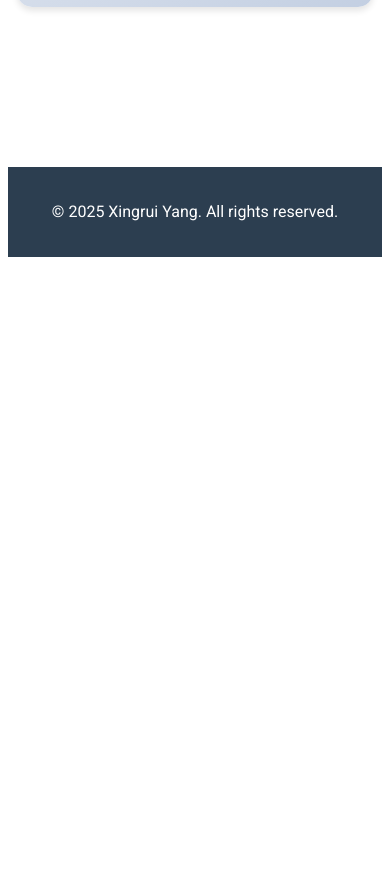
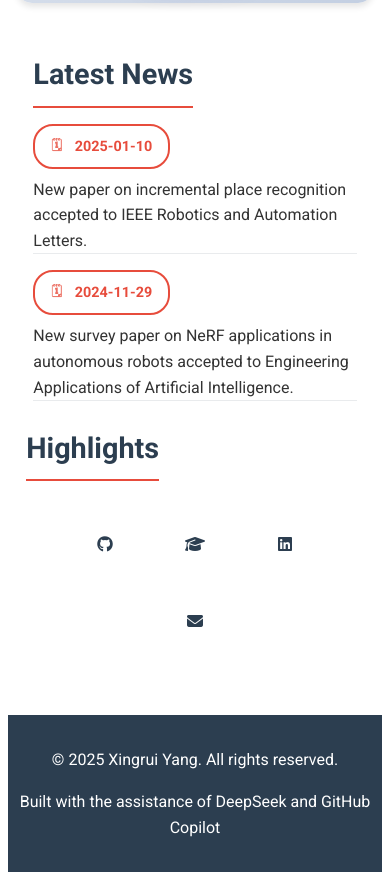
Before and after one commit to xingruiyang/xingruiyang.github.io, a plain HTML site: page index.html in a window 390 px wide. Shown: the part 719-1599 px from the top of the page. Before the commit the page ends 984 px from the top, so only its background shows below. Drawn offline with Linux system fonts and the light colour scheme; no server answers.

Commit message:
feat(index.html): Add latest news section and social links feat(pub.bib): Update publications with new entries and correct icons refactor(script.js): Filter publications to show only selected style(styles.css): Update styles for portrait, news section, and social links

```diff
--- a/index.html
+++ b/index.html
@@ -6,6 +6,7 @@
     <meta name="viewport" content="width=device-width, initial-scale=1.0, maximum-scale=1.0, user-scalable=no">
     <title>Xingrui Yang - Profile</title>
     <link rel="stylesheet" href="styles.css">
+    <link rel="stylesheet" href="https://cdnjs.cloudflare.com/ajax/libs/font-awesome/6.5.1/css/all.min.css">
 </head>
 
 <body>
@@ -28,14 +29,45 @@
             <img src="statics/portrait.png" alt="Portrait" class="portrait">
         </div>
 
+        <section class="news-section">
+            <h2 class="section-title">Latest News</h2>
+            <ul class="news-list">
+                <li>
+                    <span class="news-date">2025-01-10</span>
+                    New paper on incremental place recognition accepted to IEEE Robotics and Automation Letters.
+                </li>
+                <li>
+                    <span class="news-date">2024-11-29</span>
+                    New survey paper on NeRF applications in autonomous robots accepted to Engineering Applications of
+                    Artificial Intelligence.
+                </li>
+            </ul>
+        </section>
+
         <section class="publications-list">
+            <h2 class="section-title">Highlights</h2>
             <ul id="publications-container"></ul>
         </section>
         <script src="script.js"></script>
     </div>
 
+    <div class="social-links">
+        <a href="https://github.com/xingruiyang" target="_blank" class="social-link">
+            <i class="fab fa-github"></i>
+        </a>
+        <a href="https://scholar.google.com/citations?user=FyrG7D0AAAAJ" target="_blank" class="social-link">
+            <i class="fas fa-graduation-cap"></i>
+        </a>
+        <a href="https://www.linkedin.com/in/yourusername" target="_blank" class="social-link">
+            <i class="fab fa-linkedin"></i>
+        </a>
+        <a href="mailto:youremail@example.com" class="social-link">
+            <i class="fa fa-envelope"></i>
+        </a>
+    </div>
     <footer>
         <p>&copy; 2025 Xingrui Yang. All rights reserved.</p>
+        <p>Built with the assistance of DeepSeek and GitHub Copilot</p>
     </footer>
 </body>
 
--- a/script.js
+++ b/script.js
@@ -151,7 +151,7 @@ class PublicationRenderer {
             return yearB - yearA;
         });
 
-        filteredEntries.forEach(entry => {
+        filteredEntries.filter(entry => entry.fields.selected === 'true').forEach(entry => {
             container.appendChild(this.renderPublication(entry));
         });
     }
--- a/styles.css
+++ b/styles.css
@@ -1,10 +1,4 @@
 @import url('https://fonts.googleapis.com/css2?family=Roboto:wght@400;500;700&display=swap');
-
-@keyframes theme-transition {
-    0% { opacity: 1; }
-    50% { opacity: 0.3; }
-    100% { opacity: 1; }
-}
 
 .theme-transition {
     animation: theme-transition 0.6s ease-in-out;
@@ -76,22 +70,23 @@ body.dark-theme {
 }
 
 .portrait {
-    width: 200px;
-    height: 200px;
-    border-radius: 50%;
+    width: 250px;
+    height: 250px;
+    border-radius: 30px;
     object-fit: cover;
-    border: 5px solid white;
-    box-shadow: 0 4px 15px rgba(0, 0, 0, 0.2);
-    transition: transform 0.3s ease;
+    border: 3px solid rgba(255, 255, 255, 0.3);
+    box-shadow: 0 8px 32px rgba(31, 38, 135, 0.2);
+    transition: all 0.5s ease;
+    transform: rotate(-3deg);
 }
 
 .portrait:hover {
-    transform: scale(1.05);
+    transform: rotate(0deg) scale(1.05);
 }
 
 .publications-list {
-    margin: 3rem auto;
-    padding: 2rem;
+    margin: 1rem auto;
+    padding: 1rem;
     text-align: center;
     max-width: 1000px;
 }
@@ -189,9 +184,13 @@ h1 {
 
 .section-title {
     margin-bottom: 1rem;
-    font-size: 1.5rem;
-    font-weight: 1500;
+    font-size: 1.8rem;
+    font-weight: 700;
     color: #2c3e50;
+    text-align: left;
+    width: fit-content;
+    padding-bottom: 0.5rem;
+    border-bottom: 2px solid #e74c3c;
 }
 
 .title {
@@ -208,6 +207,157 @@ h1 {
     font-style: italic;
     font-size: 0.9rem;
     color: #777;
+}
+
+
+
+
+.copied {
+    background-color: #e0f7fa !important;
+    box-shadow: 0 0 0 3px #80deea !important;
+    transform: scale(1.02);
+    animation: copied-pulse 0.5s ease;
+}
+
+.dark-theme .copied {
+    background-color: #181818 !important;
+    box-shadow: 0 0 0 3px #80deea !important;
+    transform: scale(1.02);
+    animation: copied-pulse 0.5s ease;
+}
+
+.copy-notification {
+    position: fixed;
+    bottom: 20px;
+    right: 20px;
+    background-color: #4CAF50;
+    color: white;
+    padding: 15px 25px;
+    border-radius: 4px;
+    box-shadow: 0 2px 5px rgba(0, 0, 0, 0.2);
+    z-index: 1000;
+    animation: slideIn 0.3s ease-out;
+}
+
+a {
+    color: inherit;
+    text-decoration: underline;
+    font-style: italic;
+}
+
+.dark-theme a {
+    color: inherit;
+}
+
+.news-section {
+    max-width: 1000px;
+    margin: 1rem auto;
+    padding: 1rem 1rem;
+    text-align: left;
+    border-radius: 15px;
+}
+
+.news-list {
+    list-style: none;
+    padding: 0;
+    margin: 0;
+}
+
+.news-list li {
+    display: flex;
+    margin-bottom: 1rem;
+    padding: 0.8rem 2.5rem;
+    border-bottom: 1px solid rgba(44, 62, 80, 0.1);
+    transition: all 0.3s ease;
+}
+
+.news-list li:hover {
+    transform: translateX(10px);
+    background-color: rgba(255, 255, 255, 0.3);
+    border-radius: 8px;
+}
+
+.news-date {
+    height: 25px;
+    white-space: nowrap;
+    font-weight: 800;
+    color: #e74c3c;
+    margin-right: 1.5rem;
+    padding: 0.3rem 1rem;
+    border: 2px solid #e74c3c;
+    border-radius: 20px;
+    display: inline-flex;
+    align-items: center;
+    gap: 0.8rem;
+    transition: all 0.3s ease;
+}
+
+.news-date::before {
+    content: "🗓";
+    font-size: 0.9em;
+    opacity: 0.8;
+}
+
+.dark-theme .news-section {
+    background: linear-gradient(135deg, #2c3e50 0%, #34495e 100%);
+}
+
+.dark-theme .news-date {
+    color: #ff6b6b;
+    border-color: #ff6b6b;
+    background-color: transparent;
+}
+
+.dark-theme .news-list li {
+    border-bottom-color: rgba(255, 255, 255, 0.1);
+}
+
+.dark-theme .news-list li:hover {
+    background-color: rgba(255, 255, 255, 0.1);
+}
+
+.social-links {
+    display: flex;
+    justify-content: center;
+    gap: 1rem;
+    margin: 1rem auto;
+    max-width: 400px;
+}
+
+.social-link {
+    display: flex;
+    align-items: center;
+    justify-content: center;
+    padding: 0.5rem;
+    border-radius: 50%;
+    width: 40px;
+    height: 40px;
+    text-decoration: none;
+    color: #2c3e50;
+    background: rgba(255, 255, 255, 0.2);
+    backdrop-filter: blur(10px);
+    border: 1px solid rgba(255, 255, 255, 0.1);
+    transition: all 0.2s ease;
+}
+
+.social-link i {
+    font-size: 1rem;
+    width: 20px;
+    text-align: center;
+}
+
+.social-link:hover {
+    transform: scale(1.2);
+    background: rgba(255, 255, 255, 0.3);
+}
+
+.dark-theme .social-link {
+    color: #f5f5f5;
+    background: rgba(255, 255, 255, 0.1);
+}
+
+.dark-theme .social-link:hover {
+    background: rgba(255, 255, 255, 0.2);
 }
 
 /* Responsive Design */
@@ -238,20 +388,13 @@ h1 {
     }
 
     .publications-list {
-        /* max-width: 95%; */
-        /* padding: 0.5rem; */
-        /* display: grid;
-        grid-template-columns: repeat(2, 1fr); */
         gap: 1rem;
     }
 
     .publication-item {
-        /* padding: 1rem; */
         padding: 0;
         height: auto;
-        /* min-height: 120px; */
-        /* gap: 1rem; */
-        /* width: 100%; */
+        width: 100%;
     }
 
     .title {
@@ -271,64 +414,42 @@ h1 {
     .bibliography {
         margin: 0.5rem;
     }
-}
 
+    .news-section {
+        max-width: 95%;
+        padding: 1rem 1rem;
+    }
 
-.copied {
-    background-color: #e0f7fa !important;
-    box-shadow: 0 0 0 3px #80deea !important;
-    transform: scale(1.02);
-    animation: copied-pulse 0.5s ease;
-}
+    .news-list li {
+        display: flex;
+        flex-direction: column;
+        gap: 0.5rem;
+        padding: 0;
+    }
 
-.dark-theme .copied {
-    background-color: #181818 !important;
-    box-shadow: 0 0 0 3px #80deea !important;
-    transform: scale(1.02);
-    animation: copied-pulse 0.5s ease;
-}
+    .news-date {
+        margin: 0;
+        width: fit-content;
+        padding: 0.5rem 1rem;
+        font-size: 0.9rem;
+    }
 
-.copy-notification {
-    position: fixed;
-    bottom: 20px;
-    right: 20px;
-    background-color: #4CAF50;
-    color: white;
-    padding: 15px 25px;
-    border-radius: 4px;
-    box-shadow: 0 2px 5px rgba(0,0,0,0.2);
-    z-index: 1000;
-    animation: slideIn 0.3s ease-out;
-}
+    .news-list li:hover {
+        transform: none;
+    }
 
-@keyframes slideIn {
-    from {
-        transform: translateX(100%);
-        opacity: 0;
+    .social-links {
+        flex-wrap: wrap;
+        gap: 1rem;
+        padding: 0 1rem;
     }
-    to {
-        transform: translateX(0);
-        opacity: 1;
+
+    .social-link {
+        padding: 0.6rem 1rem;
+        font-size: 0.9rem;
     }
 }
 
-@keyframes slideOut {
-    from {
-        transform: translateX(0);
-        opacity: 1;
-    }
-    to {
-        transform: translateX(100%);
-        opacity: 0;
-    }
-}
-
-
-@keyframes copied-pulse {
-    0% { transform: scale(1); }
-    50% { transform: scale(1.03); }
-    100% { transform: scale(1.02); }
-}
 
 @media (max-width: 480px) {
     h1 {
@@ -356,15 +477,16 @@ h1 {
 
     .publications-list {
         max-width: 95%;
-        padding: 1rem;
+        padding: 0;
     }
 
     .publication-item {
-        padding: 1rem;
+        padding: 0rem;
         margin: 0.5rem 0;
         height: auto;
         min-height: 120px;
         gap: 0;
+        width: 100%;
     }
 
     .publication-text {
@@ -388,15 +510,67 @@ h1 {
     footer {
         padding: 1rem 0;
     }
+
+    .news-section {
+        padding: 0 1rem;
+    }
+
+    .news-list li {
+        padding: 0;
+    }
 }
 
-/* Link styles */
-a {
-    color: inherit;
-    text-decoration: underline;
-    font-style: italic;
+
+@keyframes slideIn {
+    from {
+        transform: translateX(100%);
+        opacity: 0;
+    }
+
+    to {
+        transform: translateX(0);
+        opacity: 1;
+    }
 }
 
-.dark-theme a {
-    color: inherit;
+@keyframes slideOut {
+    from {
+        transform: translateX(0);
+        opacity: 1;
+    }
+
+    to {
+        transform: translateX(100%);
+        opacity: 0;
+    }
 }
+
+
+@keyframes copied-pulse {
+    0% {
+        transform: scale(1);
+    }
+
+    50% {
+        transform: scale(1.03);
+    }
+
+    100% {
+        transform: scale(1.02);
+    }
+}
+
+
+@keyframes theme-transition {
+    0% {
+        opacity: 1;
+    }
+
+    50% {
+        opacity: 0.3;
+    }
+
+    100% {
+        opacity: 1;
+    }
+}
```
Also changed, not shown: statics/cgis.png (added), statics/fd-slam.png (added), statics/vox-surf.png (added), 1 other file.
